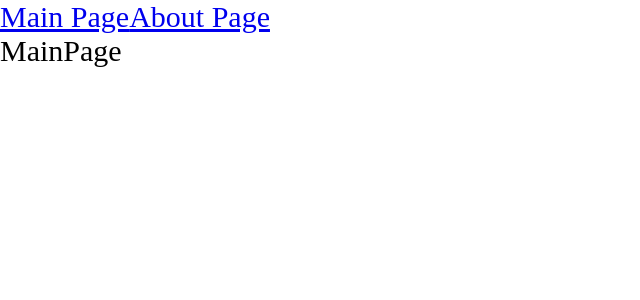
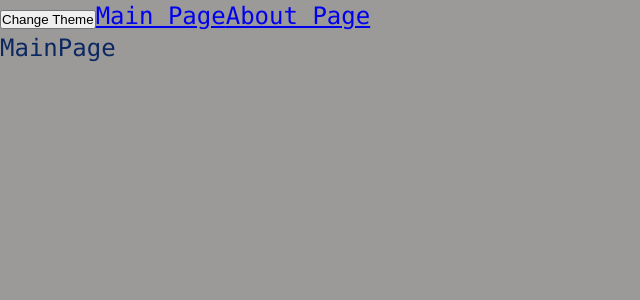
Before and after one commit to plux96/production-react, a React app: page / in a window 1280 px wide. Shown: the top 300 px of the page, without its empty margins (0-640 px from the left). Built offline with nearby package versions, Linux system fonts and the light colour scheme.

Commit message:
Lesson7-88 Completed

```diff
--- a/src/App.tsx
+++ b/src/App.tsx
@@ -1,14 +1,19 @@
-import React, { Suspense } from "react";
+import React, { Suspense, useContext, useState } from "react";
 import Counter from "./components/Counter";
-import "./index.scss";
+import "./styles/index.scss";
 import { Route, Routes } from "react-router-dom";
 import { Link } from "react-router-dom";
 import { AboutPageAsync } from "./pages/AboutPage/AboutPage.async";
 import { MainPageAsync } from "./pages/MainPage/MainPage.async";
+import { Theme, ThemeContext } from "./theme/ThemeContext";
+import { useTheme } from "./theme/useTheme";
+import { classNames } from "./helpers/classNames/classNames";
 
 export default function App() {
+  const { theme, toggleTheme } = useTheme();
   return (
-    <div className="app">
+    <div className={classNames("app", {}, [theme])}>
+      <button onClick={toggleTheme}>Change Theme</button>
       <Link to={"/"}>Main Page</Link>
       <Link to={"/about"}>About Page</Link>
       <Suspense fallback={<div>Loading...</div>}>
--- /dev/null
+++ b/src/helpers/classNames/classNames.ts
@@ -0,0 +1,15 @@
+type Mods = Record<string, boolean | string>;
+
+export function classNames(
+  cls: string,
+  mods: Mods,
+  additional: string[]
+): string {
+  return [
+    cls,
+    ...additional,
+    Object.entries(mods)
+      .filter(([className, value]) => Boolean(value))
+      .map(([className]) => className),
+  ].join(" ");
+}
--- a/src/index.tsx
+++ b/src/index.tsx
@@ -3,9 +3,12 @@
 import Counter from "./components/Counter";
 import App from "./App";
 import { BrowserRouter } from "react-router-dom";
+import ThemeProvider from "./theme/ThemeProvider";
 
 createRoot(document.getElementById("root")).render(
   <BrowserRouter>
-    <App />
+    <ThemeProvider>
+      <App />
+    </ThemeProvider>
   </BrowserRouter>
 );
--- /dev/null
+++ b/src/styles/index.scss
@@ -0,0 +1,13 @@
+@import "./variables/global.scss";
+@import "./reset.scss";
+@import "./themes/dark.scss";
+@import "./themes/normal.scss";
+
+.app {
+  font: var(--font-l);
+
+  background: var(--bg-color);
+  color: var(--primary-color);
+
+  min-height: 100vh;
+}
--- a/src/index.scss
+++ b/src/styles/reset.scss
@@ -3,7 +3,3 @@
   padding: 0;
   box-sizing: border-box;
 }
-
-.app {
-  font-size: 30px;
-}
--- /dev/null
+++ b/src/styles/themes/dark.scss
@@ -0,0 +1,6 @@
+.app.dark {
+  --bg-color: #070707;
+
+  --primary-color: #5a8a59;
+  --secondary-color: #35f006;
+}
--- /dev/null
+++ b/src/styles/themes/normal.scss
@@ -0,0 +1,6 @@
+:root {
+  --bg-color: #9c9999;
+
+  --primary-color: #0c2861;
+  --secondary-color: #298bd6;
+}
--- /dev/null
+++ b/src/styles/variables/global.scss
@@ -0,0 +1,11 @@
+:root {
+  --font-family-main: Consolas, "Times New Roman", Serif;
+
+  --font-size-m: 16px;
+  --font-line-m: 24px;
+  --font-m: var(--font-size-m) / var(--font-line-m) var(--font-family-main);
+
+  --font-size-l: 24px;
+  --font-line-l: 32px;
+  --font-l: var(--font-size-l) / var(--font-line-l) var(--font-family-main);
+}
--- /dev/null
+++ b/src/theme/ThemeContext.ts
@@ -0,0 +1,15 @@
+import { createContext } from "react";
+
+export enum Theme {
+  LIGHT = "ligth",
+  DARK = "dark",
+}
+
+export interface ThemeContextProps {
+  theme?: Theme;
+  setTheme?: (theme: Theme) => void;
+}
+
+export const ThemeContext = createContext<ThemeContextProps>({});
+
+export const LOCAL_STORAGE_THEME_KEY = "theme";
--- /dev/null
+++ b/src/theme/ThemeProvider.tsx
@@ -0,0 +1,25 @@
+import React, { useMemo, FC, useState } from "react";
+import { LOCAL_STORAGE_THEME_KEY, Theme, ThemeContext } from "./ThemeContext";
+
+const defaultTheme =
+  (localStorage.getItem(LOCAL_STORAGE_THEME_KEY) as Theme) || Theme.LIGHT;
+
+const ThemeProvider: FC<{ children: React.ReactNode }> = ({ children }) => {
+  const [theme, setTheme] = useState<Theme>(defaultTheme);
+
+  const defaultProp = useMemo(
+    () => ({
+      theme: theme,
+      setTheme: setTheme,
+    }),
+    [theme]
+  );
+
+  return (
+    <ThemeContext.Provider value={defaultProp}>
+      {children}
+    </ThemeContext.Provider>
+  );
+};
+
+export default ThemeProvider;
--- /dev/null
+++ b/src/theme/useTheme.ts
@@ -0,0 +1,18 @@
+import { useContext } from "react";
+import { LOCAL_STORAGE_THEME_KEY, Theme, ThemeContext } from "./ThemeContext";
+
+interface UseThemeResult {
+  toggleTheme: () => void;
+  theme: Theme;
+}
+
+export function useTheme(): UseThemeResult {
+  const { theme, setTheme } = useContext(ThemeContext);
+  const toggleTheme = () => {
+    const newTheme = theme === Theme.DARK ? Theme.LIGHT : Theme.DARK;
+    setTheme(newTheme);
+    localStorage.setItem(LOCAL_STORAGE_THEME_KEY, newTheme);
+  };
+
+  return { theme, toggleTheme };
+}
```
